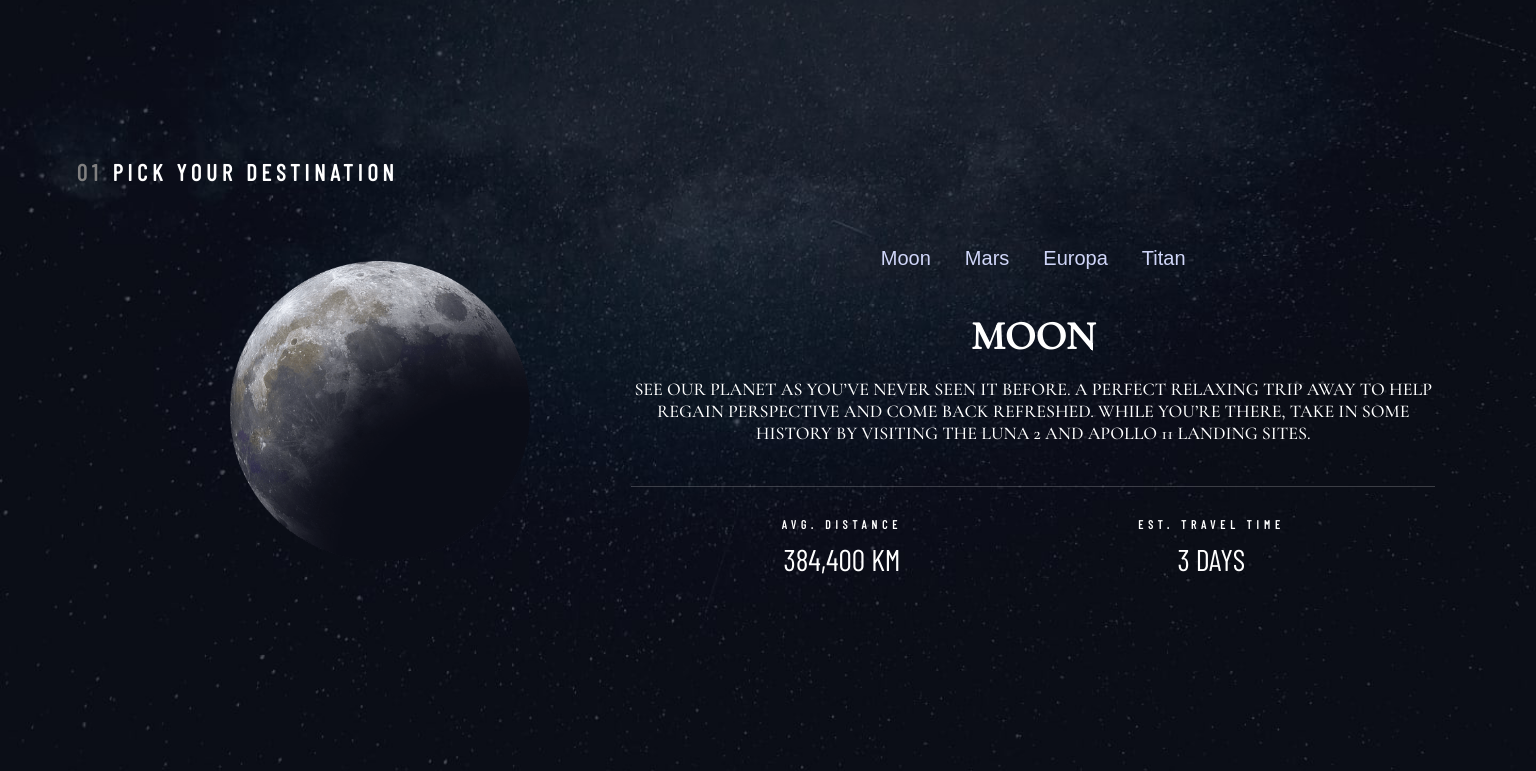
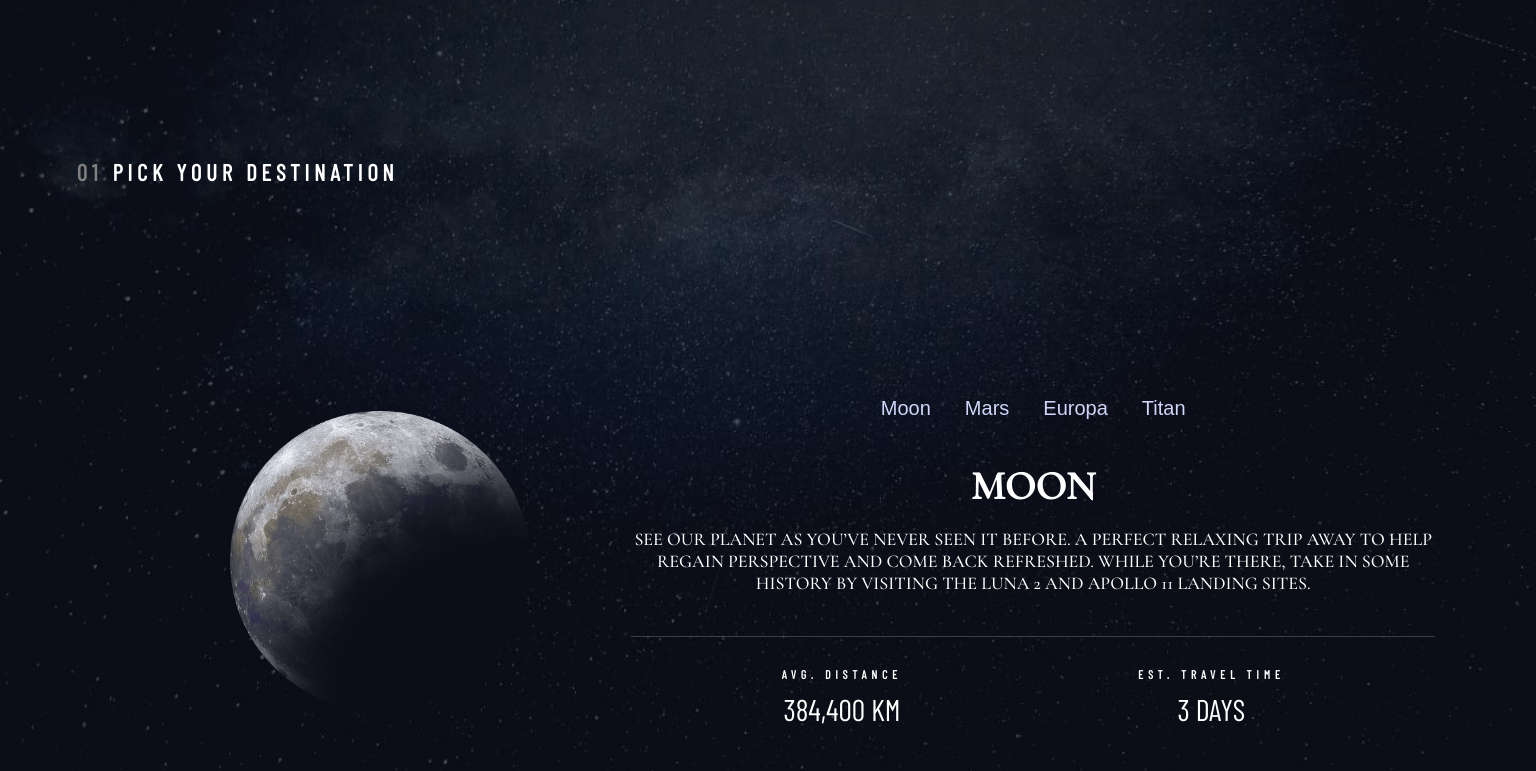
Before and after one commit to Stamwill/space-tourism, a Next.js app: page /destination in a window 1536 px wide. Shown: the top 771 px of the page. Built offline with nearby package versions, Linux system fonts and the light colour scheme.

Commit message:
[Planets] Remove imports, add media query

```diff
--- a/src/blocks/Planets/Planets.js
+++ b/src/blocks/Planets/Planets.js
@@ -1,7 +1,5 @@
 import * as React from 'react'
 import PropTypes from 'prop-types'
-import PageTracker from '../PageTracker/PageTracker'
-import Section from '../../components/Section'
 import classes from './Planets.module.css'
 
 const Planets = React.forwardRef(function Planets(props, ref) {
--- a/src/blocks/Planets/Planets.module.css
+++ b/src/blocks/Planets/Planets.module.css
@@ -124,3 +124,9 @@
     width: 300px;
   }
 }
+
+@media screen and (min-width: 1500px) {
+  .root {
+    margin-top: 150px;
+  }
+}
```
